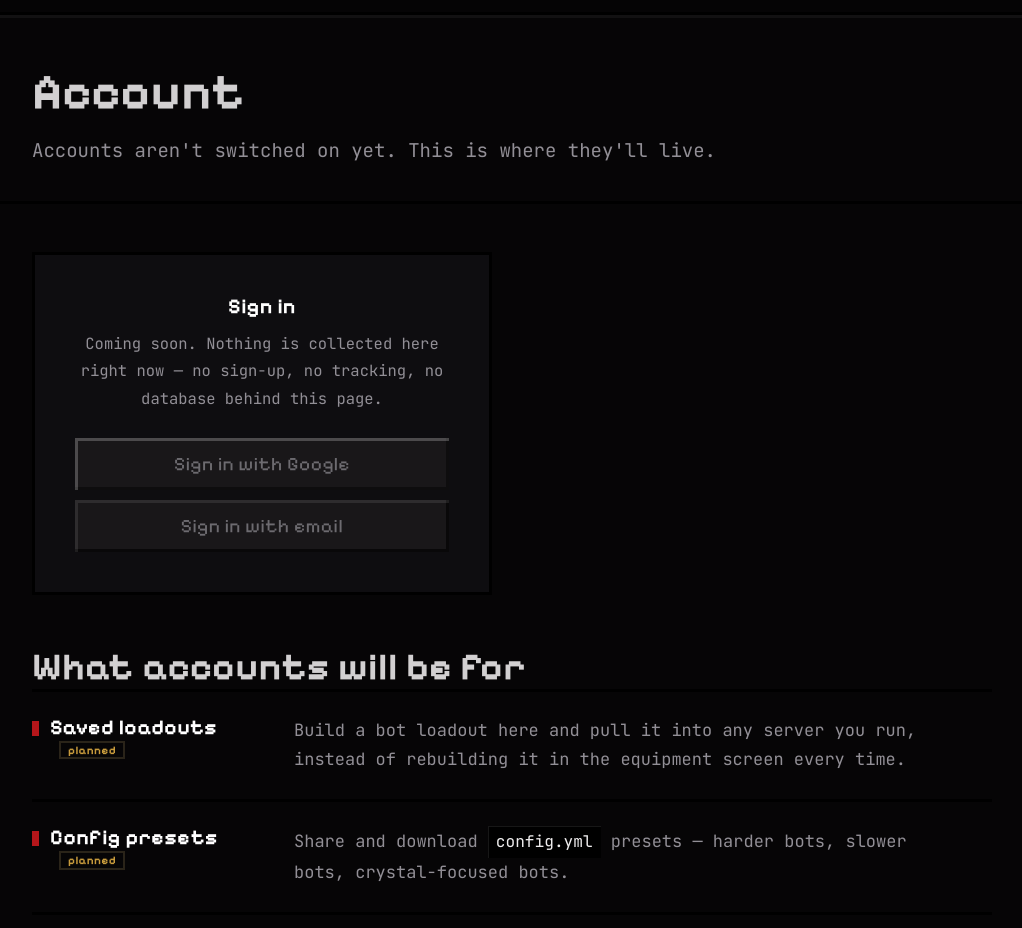
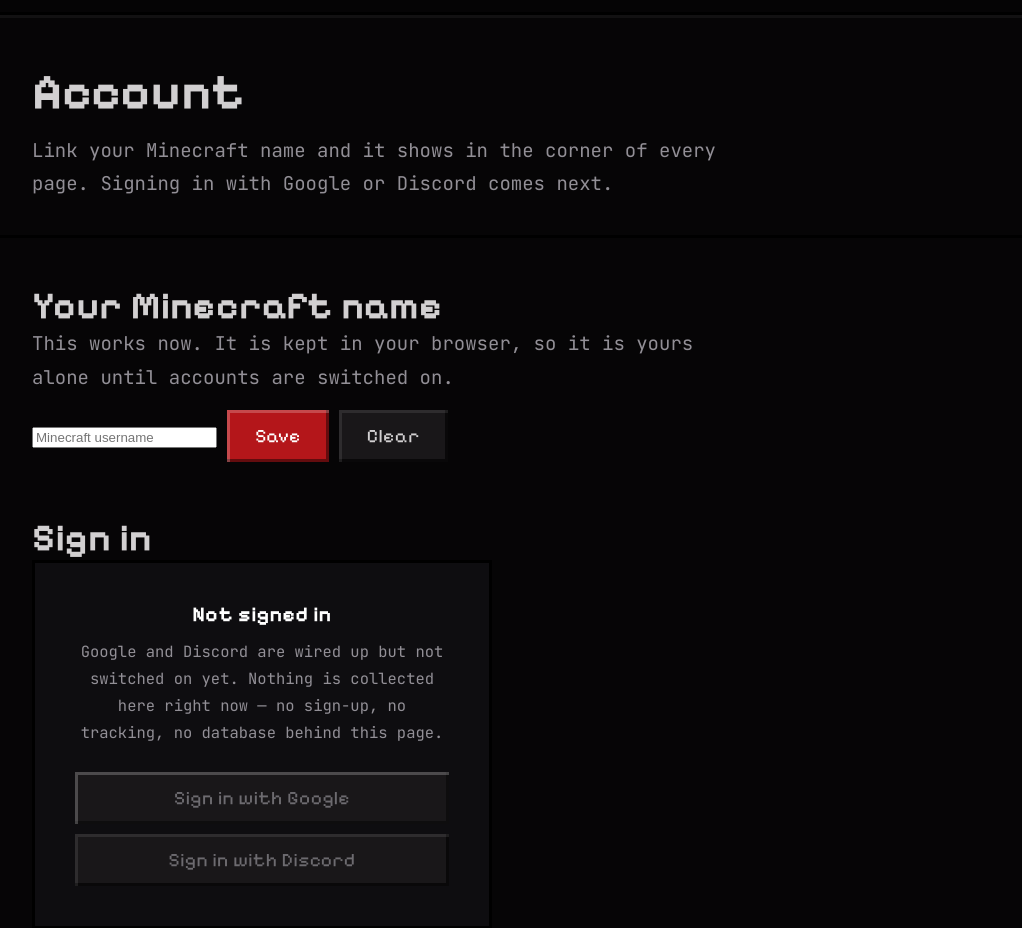
Before and after one commit to NolanBetter/Paper-Fight-Bot, a plain HTML site: page account.html in a window 1280 px wide. Shown: the part 56-984 px from the top of the page, without its empty margins (128-1150 px from the left). Drawn offline with Linux system fonts and the light colour scheme.

Commit message:
Add files via upload

```diff
--- a/account.html
+++ b/account.html
@@ -4,9 +4,9 @@
 <meta charset="utf-8">
 <meta name="viewport" content="width=device-width, initial-scale=1">
 <title>Account — Paper Fight Bot</title>
-<meta name="description" content="Accounts for Paper Fight Bot. Not switched on yet.">
+<meta name="description" content="Sign in and link your Minecraft name to Paper Fight Bot.">
 <meta property="og:title" content="Account — Paper Fight Bot">
-<meta property="og:description" content="Accounts for Paper Fight Bot. Not switched on yet.">
+<meta property="og:description" content="Sign in and link your Minecraft name to Paper Fight Bot.">
 <meta property="og:type" content="website">
 <meta property="og:url" content="https://fightmc.xyz/account.html">
 <meta property="og:image" content="https://fightmc.xyz/assets/banner.png">
@@ -38,18 +38,39 @@
 <div class="phead">
   <div class="wrap">
     <h1>Account</h1>
-    <p class="lede">Accounts aren't switched on yet. This is where they'll live.</p>
+    <p class="lede">Link your Minecraft name and it shows in the corner of every page. Signing in with Google or Discord comes next.</p>
   </div>
 </div>
 
 <section class="tight">
   <div class="wrap">
+
+    <h2>Your Minecraft name</h2>
+    <p class="lede">This works now. It is kept in your browser, so it is yours alone until accounts are switched on.</p>
+
+    <div class="me" data-mc-card hidden>
+      <img data-mc-head alt="">
+      <div>
+        <div class="name" data-mc-name>Steve</div>
+        <div class="sub">Shown in the corner of every page</div>
+      </div>
+    </div>
+
+    <div class="link-row">
+      <input data-mc-input type="text" placeholder="Minecraft username" maxlength="16"
+             autocomplete="off" spellcheck="false" aria-label="Minecraft username">
+      <button class="btn" data-mc-set type="button">Save</button>
+      <button class="btn ghost" data-mc-clear type="button">Clear</button>
+    </div>
+    <p style="color:var(--ember);font-size:15px;margin-top:12px" data-mc-note></p>
+
+    <h2 style="margin-top:56px">Sign in</h2>
     <div data-signed-out>
       <div class="signin">
-        <h3>Sign in</h3>
-        <p>Coming soon. Nothing is collected here right now — no sign-up, no tracking, no database behind this page.</p>
-        <button class="btn" data-signin disabled>Sign in with Google</button>
-        <button class="btn ghost" data-signin disabled>Sign in with email</button>
+        <h3>Not signed in</h3>
+        <p>Google and Discord are wired up but not switched on yet. Nothing is collected here right now — no sign-up, no tracking, no database behind this page.</p>
+        <button class="btn" data-signin-google disabled>Sign in with Google</button>
+        <button class="btn ghost" data-signin-discord disabled>Sign in with Discord</button>
       </div>
     </div>
 
@@ -61,7 +82,7 @@
       </div>
     </div>
 
-    <h2 style="margin-top:52px">What accounts will be for</h2>
+    <h2 style="margin-top:56px">What accounts will be for</h2>
     <div class="spec">
       <div class="spec-row">
         <h3>Saved loadouts <span class="soon">planned</span></h3>
@@ -69,7 +90,7 @@
       </div>
       <div class="spec-row">
         <h3>Config presets <span class="soon">planned</span></h3>
-        <p>Share and download <span class="cmd">config.yml</span> presets — harder bots, slower bots, crystal-focused bots.</p>
+        <p>Share and download <span class="cmd">config.yml</span> presets — harder bots, slower bots, crystal&#8209;focused bots.</p>
       </div>
       <div class="spec-row">
         <h3>Bug reports <span class="soon">planned</span></h3>
@@ -78,7 +99,8 @@
     </div>
 
     <div class="note" style="margin-top:30px">
-      <b>Nothing is collected right now.</b> The sign-in buttons above are inert until the backend exists.
+      <b>Head images</b> come from mc&#8209;heads.net, with minotar.net as a backup. Nothing of yours is sent
+      anywhere else, and no account is needed for the name to work.
     </div>
   </div>
 </section>
```
Also changed, not shown: faq.html (+2 -2 lines), wiki.html (+5 -0 lines).
